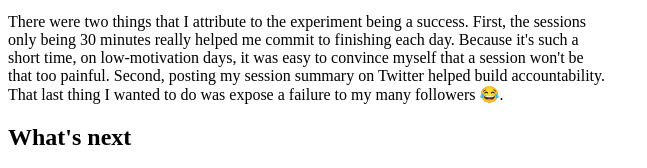
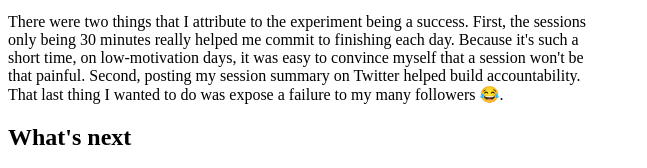
Before and after one commit to asnewman/asnewman.github.io, a plain HTML site: page 1week30minutes.html in a window 1280 px wide. Shown: the part 484-652 px from the top of the page, 0-647 px from the left. Drawn offline with Linux system fonts and the light colour scheme.

Commit message:
Update 1week30minutes.html

```diff
--- a/1week30minutes.html
+++ b/1week30minutes.html
@@ -41,7 +41,7 @@
         There were two things that I attribute to the experiment being a success.
         First, the sessions only being 30 minutes really helped me commit to finishing
         each day. Because it's such a short time, on low-motivation days, it was easy
-        to convince myself that a session won't be that too painful. Second, posting
+        to convince myself that a session won't be that painful. Second, posting
         my session summary on Twitter helped build accountability. That last thing I
         wanted to do was expose a failure to my many followers 😂.
       </p>
```
